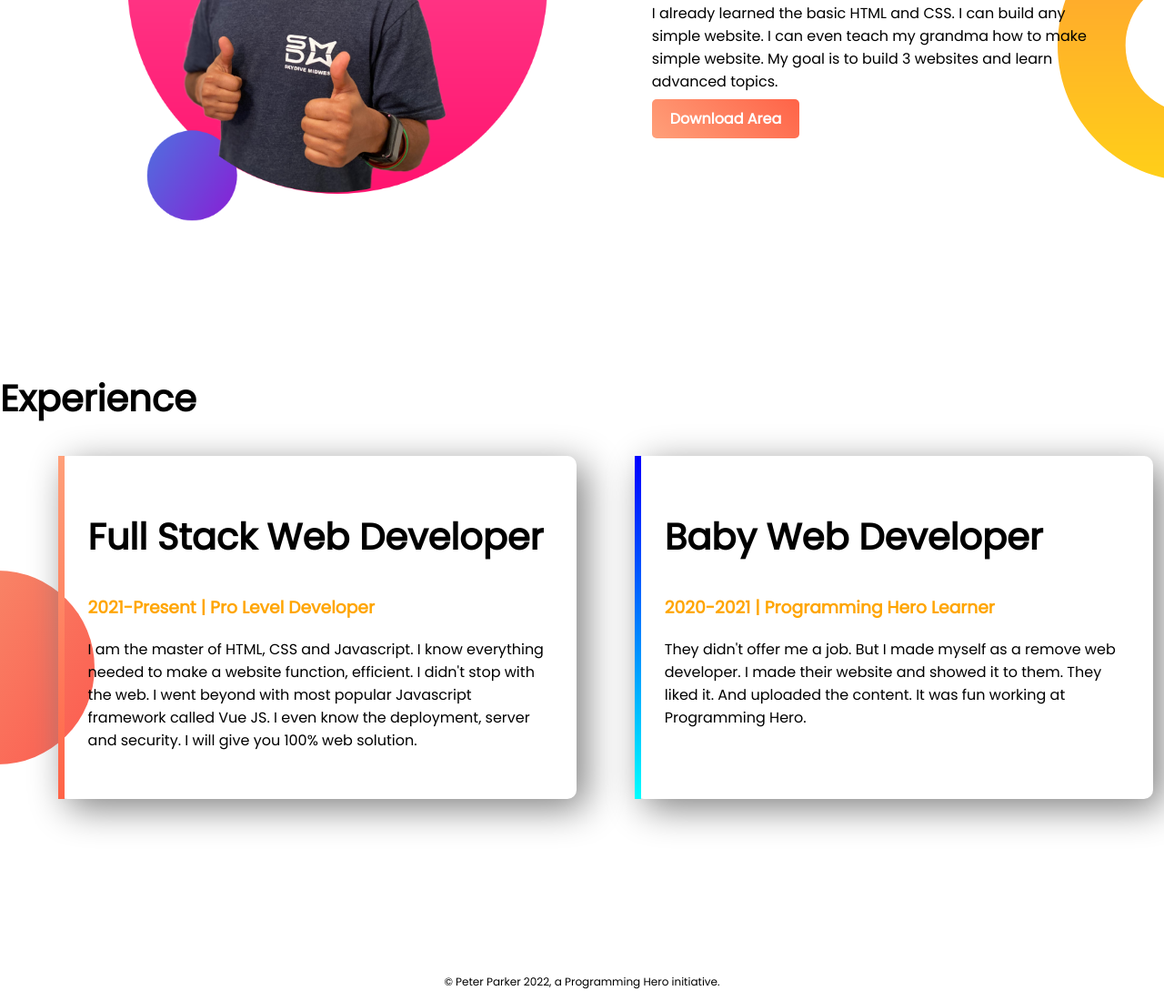
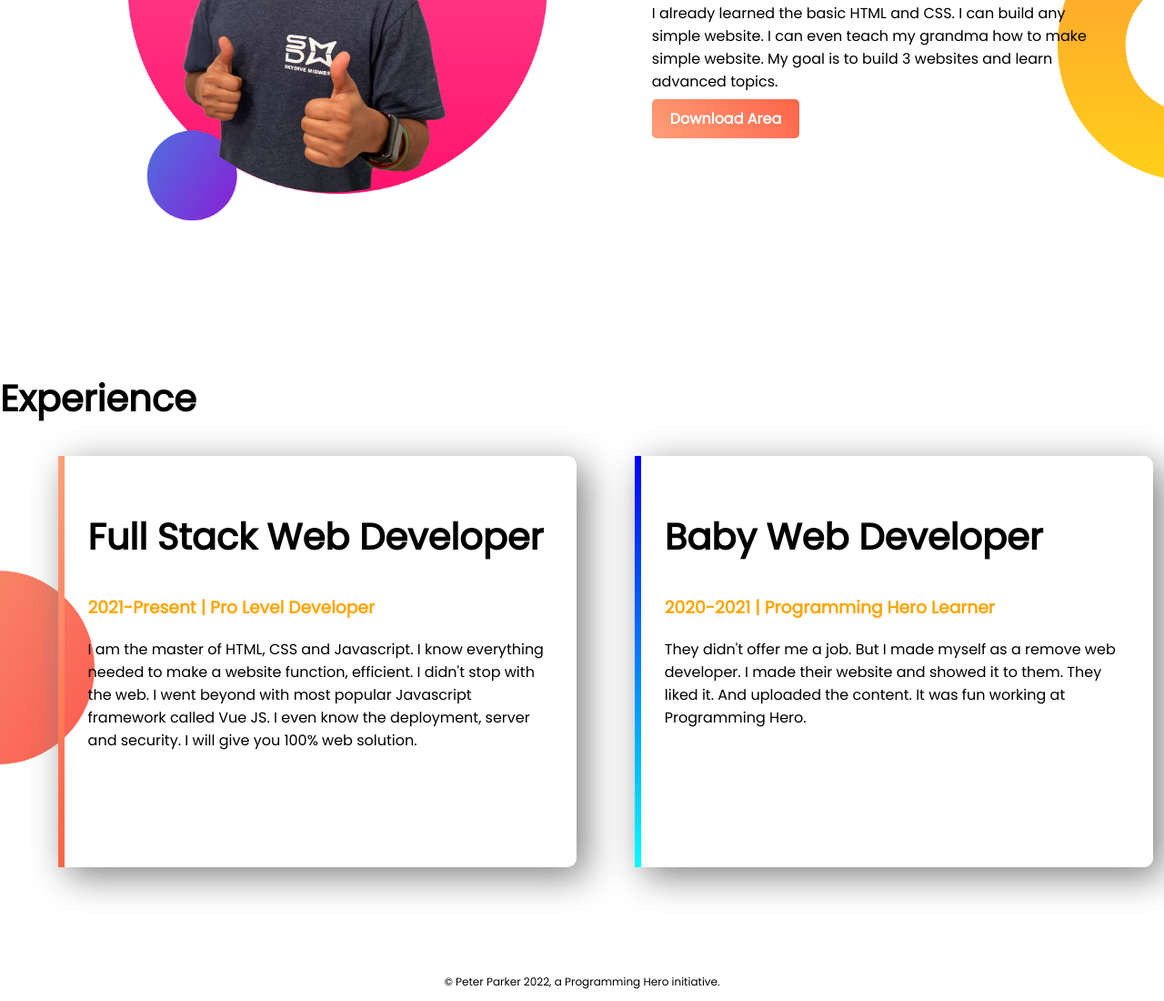
Before and after one commit to smgolamrabbany/Project1, a plain HTML site: page index.html in a window 1280 px wide. Shown: the part 925-2025 px from the top of the page at 91% size. Drawn offline with Linux system fonts and the light colour scheme.

Commit message:
80% border

```diff
--- a/stylesheet.css
+++ b/stylesheet.css
@@ -60,7 +60,7 @@ section {
 .box-shadow{
     box-shadow: 10px 10px 40px gray;
     border-radius: 10px;
-    height: 65%;
+    height: 80%;
 }
 
 #left-box{
```
